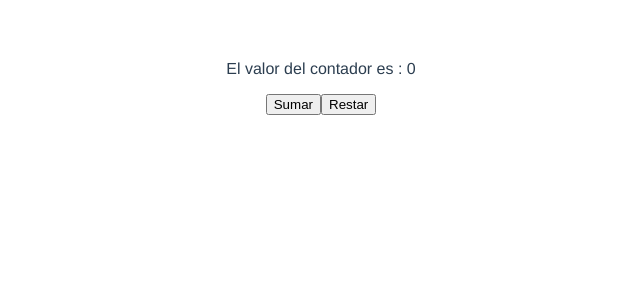
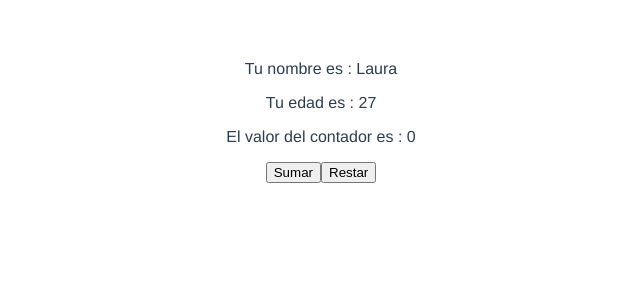
Before and after one commit to LauraPorto/basic-vuex, a Vue app: page / in a window 1280 px wide. Shown: the top 300 px of the page, without its empty margins (319-959 px from the left). Built offline with nearby package versions, Linux system fonts and the light colour scheme.

Commit message:
testing mapState

```diff
--- a/src/App.vue
+++ b/src/App.vue
@@ -1,17 +1,23 @@
 <template>
   <div id="app">
-    <Contador></Contador>
+    <p>Tu nombre es : {{ nombre }}</p>
+    <p>Tu edad es : {{ edad }}</p>
+    <Contador> Ejemplo de Vuex </Contador>
   </div>
 </template>
 
 <script>
 import Contador from "./components/Contador";
-
+import { mapState } from "vuex";
 export default {
   name: "App",
   components: {
     Contador,
   },
+  computed: mapState({
+    nombre: (state) => state.nombre,
+    edad: (state) => state.edad,
+  }),
 };
 </script>
 
--- a/src/main.js
+++ b/src/main.js
@@ -1,8 +1,9 @@
-import Vue from 'vue'
-import App from './App.vue'
+import Vue from "vue";
+import App from "./App.vue";
 
-Vue.config.productionTip = false
-
+Vue.config.productionTip = false;
+import { store } from "./store/store";
 new Vue({
-  render: h => h(App),
-}).$mount('#app')
+  store,
+  render: (h) => h(App),
+}).$mount("#app");
--- a/src/store/store.js
+++ b/src/store/store.js
@@ -6,6 +6,8 @@ Vue.use(Vuex);
 export const store = new Vuex.Store({
   state: {
     contador: 0,
+    nombre: "Laura",
+    edad: 27,
   },
   mutations: {
     sumar(state) {
```
